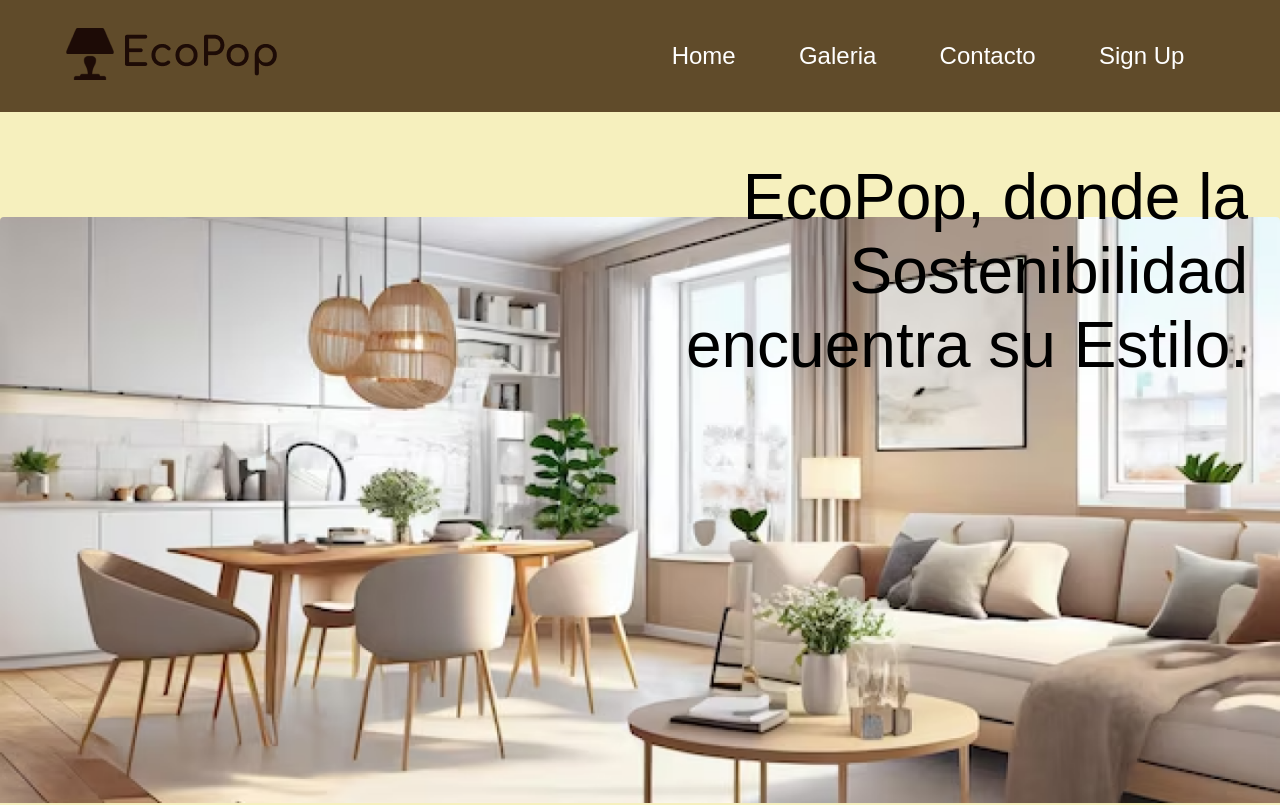
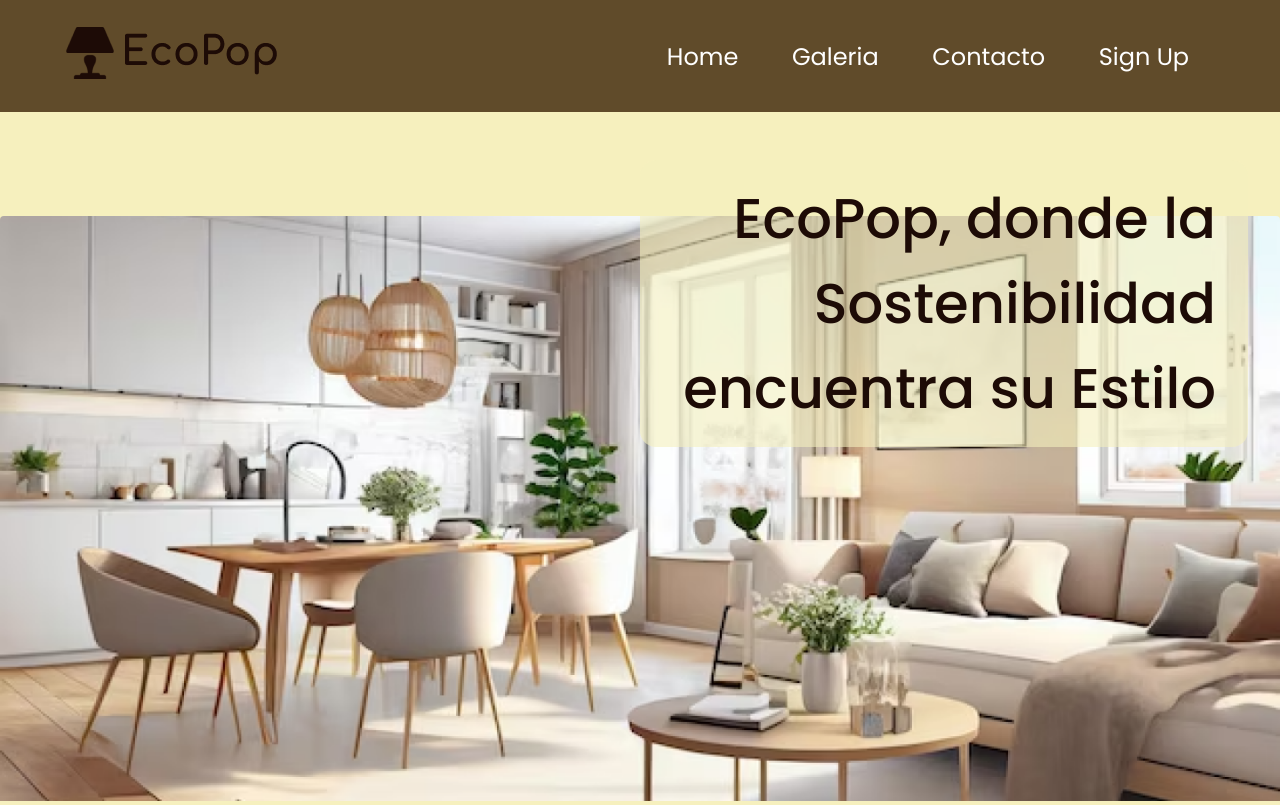
Before and after one commit to Hackaton2024-Global/ecoPop, a React (Vite) app: page / in a window 1280 px wide. Shown: the top 805 px of the page. Built offline with nearby package versions, Linux system fonts and the light colour scheme; data requests are answered from the project's data file.

Commit message:
changes on CSS

```diff
--- a/index.html
+++ b/index.html
@@ -4,6 +4,9 @@
     <meta charset="UTF-8" />
     <link rel="icon" type="image/svg+xml" href="/src/assets/favicon.png" />
     <meta name="viewport" content="width=device-width, initial-scale=1.0" />
+    <link rel="preconnect" href="https://fonts.googleapis.com">
+<link rel="preconnect" href="https://fonts.gstatic.com" crossorigin>
+<link href="https://fonts.googleapis.com/css2?family=Poppins:ital,wght@0,100;0,200;0,300;0,400;0,500;0,600;0,700;0,800;0,900;1,100;1,200;1,300;1,400;1,500;1,600;1,700;1,800;1,900&display=swap" rel="stylesheet">
     <title>ecoPop</title>
   </head>
   <body>
--- a/src/components/Nav.jsx
+++ b/src/components/Nav.jsx
@@ -1,5 +1,6 @@
 import './styles/Nav.css';
 import logo from '../assets/logo.png';
+import '../../src/index.css';
 
 const Nav = () => {
   return (
--- a/src/components/Slider.jsx
+++ b/src/components/Slider.jsx
@@ -9,7 +9,7 @@
   return (
 
       <article id="container-slider">
-        <p className="lema">EcoPop, donde la Sostenibilidad encuentra su Estilo.</p>
+        <p className="lema">EcoPop, donde la Sostenibilidad encuentra su Estilo</p>
         <section className="section-slider">
         <div className='slider'>
 
--- a/src/components/styles/Gallery.css
+++ b/src/components/styles/Gallery.css
@@ -38,7 +38,7 @@
 /*     opacity: .5; */
 }
 .boton-producto-agregar, .boton-producto-detalles {
-    width: 31%;
+    width: 46%;
     justify-content: center;
     justify-items: center;
     text-align: center;
@@ -47,6 +47,7 @@
     background-color: #604B2A;
     border-radius: 1rem;
     margin: 0.5rem;
+    font-size: 1rem;
 }
 
 .contenedor-productos {
--- a/src/components/styles/Nav.css
+++ b/src/components/styles/Nav.css
@@ -1,5 +1,5 @@
 *{
-    font-family: comfortaa, sans-serif;
+    font-family: "Poppins", sans-serif;
     margin: 0 auto;
 }
 
--- a/src/components/styles/Slider.css
+++ b/src/components/styles/Slider.css
@@ -87,11 +87,16 @@
 .lema {
     z-index: 100;
     position: absolute;
-    font-size: 4rem;
+    font-size: 3.5rem;
+    font-weight: 500;
     top: 3rem;
     left: 50%;
     text-align: right;
     margin-right: 2rem;
+    padding: 1rem 2rem 1rem 1rem;
+    background-color: rgb(246, 240, 190, .6);;
+    border-radius: 1rem;
+    color: #1D0B06;
 
 
 }
--- a/src/index.css
+++ b/src/index.css
@@ -1 +1,8 @@
-@import url('https://fonts.googleapis.com/css2?family=Poppins:ital,wght@0,100;0,200;0,300;0,400;0,500;0,600;0,700;0,800;0,900;1,100;1,200;1,300;1,400;1,500;1,600;1,700;1,800;1,900&display=swap')
+@import url('https://fonts.googleapis.com/css2?family=Poppins:ital,wght@0,100;0,200;0,300;0,400;0,500;0,600;0,700;0,800;0,900;1,100;1,200;1,300;1,400;1,500;1,600;1,700;1,800;1,900&display=swap');
+
+body{
+    font-family: "Poppins", sans-serif;
+    font-weight: 400;
+    font-style: normal;
+
+}
--- a/src/pages/Home.jsx
+++ b/src/pages/Home.jsx
@@ -3,6 +3,7 @@
 import { dataMuebles } from '../services/dataMuebles';
 import '../components/styles/Home.css';
 import Slider from '../components/Slider';
+import '../../src/index.css';
 
 const Home = () => {
   const [data, setData] = useState(null);
```
